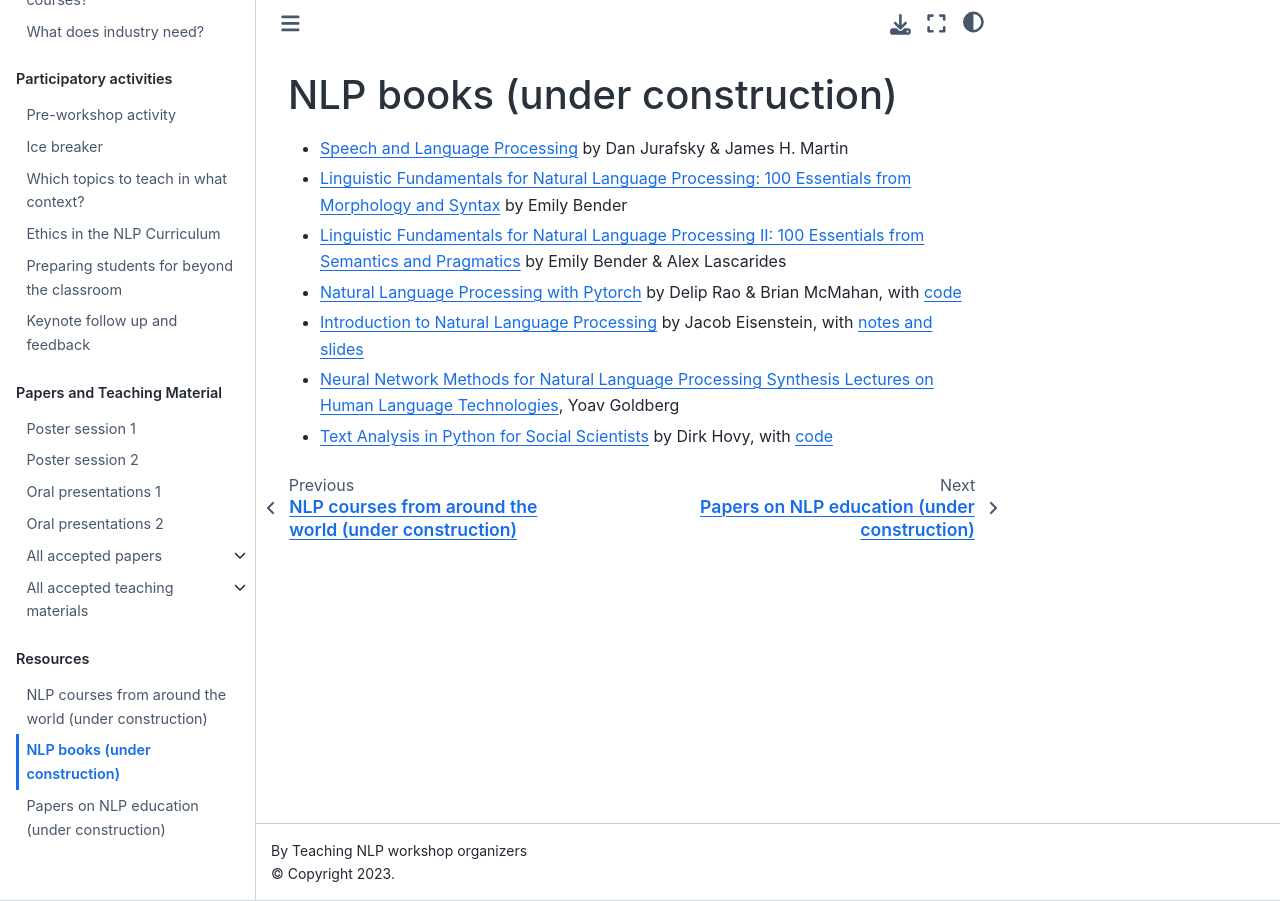
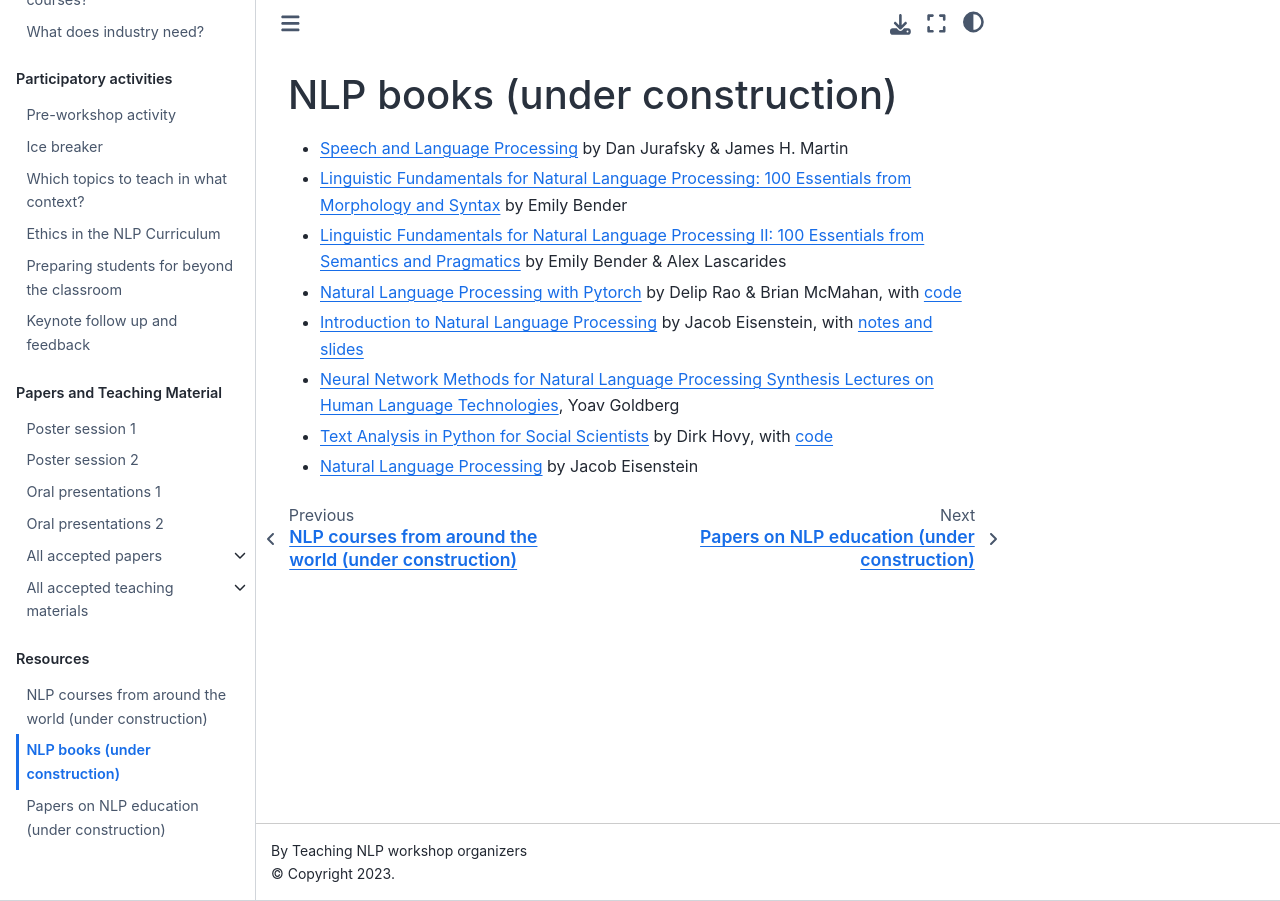
Before and after one commit to TeachingNLP/workshop-book, a Jupyter Book: the page built from resources/nlp-books.md, in a window 1280 px wide. Built offline with Jupyter Book 1.0.4 settings and Sphinx 7.4.7 and the Sphinx Book theme 1.1.4, drawn with Linux system fonts in a browser that asks for light colours.

Commit message:
updating

```diff
--- a/resources/nlp-books.md
+++ b/resources/nlp-books.md
@@ -7,3 +7,4 @@
 - [Introduction to Natural Language Processing](https://mitpress.mit.edu/books/introduction-natural-language-processing) by Jacob Eisenstein, with [notes and slides](https://github.com/jacobeisenstein/gt-nlp-class/tree/master/notes)
 - [Neural Network Methods for Natural Language Processing Synthesis Lectures on Human Language Technologies](https://www.morganclaypool.com/doi/abs/10.2200/S00762ED1V01Y201703HLT037), Yoav Goldberg
 - [Text Analysis in Python for Social Scientists](https://www.cambridge.org/core/elements/text-analysis-in-python-for-social-scientists/BFAB0A3604C7E29F6198EA2F7941DFF3) by Dirk Hovy, with [code](https://github.com/dirkhovy/text_analysis_for_social_science)
+- [Natural Language Processing](https://github.com/jacobeisenstein/gt-nlp-class/blob/master/notes/eisenstein-nlp-notes.pdf) by Jacob Eisenstein
```
Also changed, not shown: resources/nlp-courses.md (+1 -0 lines).
